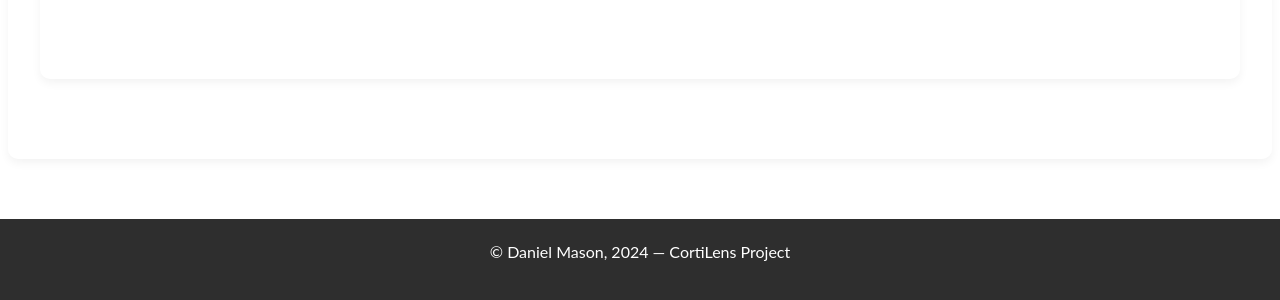
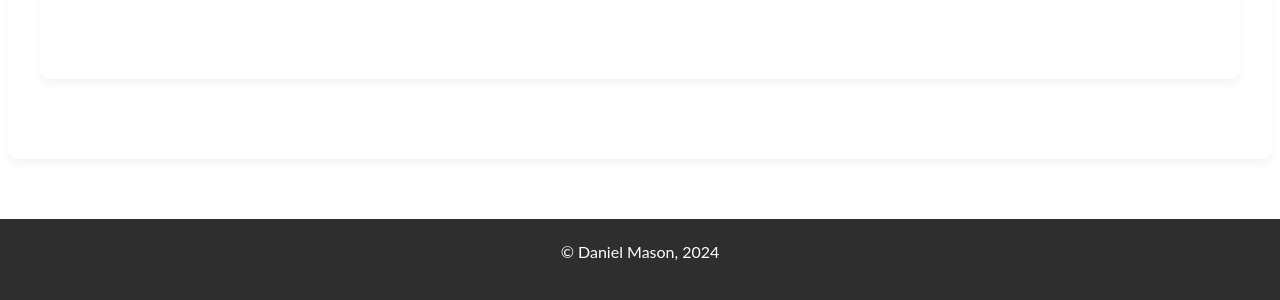
Before and after one commit to DanMason6022/DataPortfolio, a plain HTML site: page projects/Cortilens/Cortilens.html in a window 1280 px wide. Shown: the part 5228-5528 px from the top of the page. Drawn offline with Linux system fonts and the light colour scheme.

Commit message:
Update Cortilens.html

```diff
--- a/projects/Cortilens/Cortilens.html
+++ b/projects/Cortilens/Cortilens.html
@@ -165,7 +165,7 @@
   </div>
 </section>
 <footer>
-  <p>© Daniel Mason, 2024 — CortiLens Project</p>
+  <p>© Daniel Mason, 2024</p>
 </footer>
     <script src="Cortilens.js"></script>
 </body>
```
